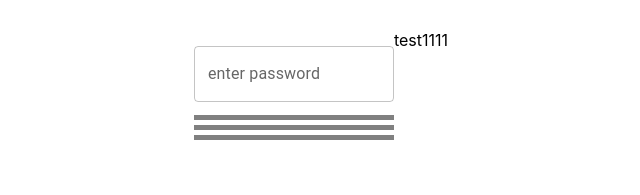
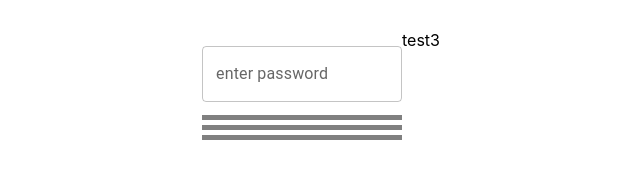
Before and after one commit to Allochka11/test-works, a React (Create React App) app: page / in a window 1280 px wide. Shown: the top 195 px of the page, without its empty margins (319-959 px from the left). Built offline with nearby package versions, Linux system fonts and the light colour scheme.

Commit message:
master branch. test comit 2

```diff
--- a/src/App.tsx
+++ b/src/App.tsx
@@ -9,7 +9,7 @@ function App() {
         <div className='main'>
             <Container style={{display: 'flex', justifyContent: 'center'}}>
                 <Password/>
-                test1111
+                test3
             </Container>
         </div>
     );
```
